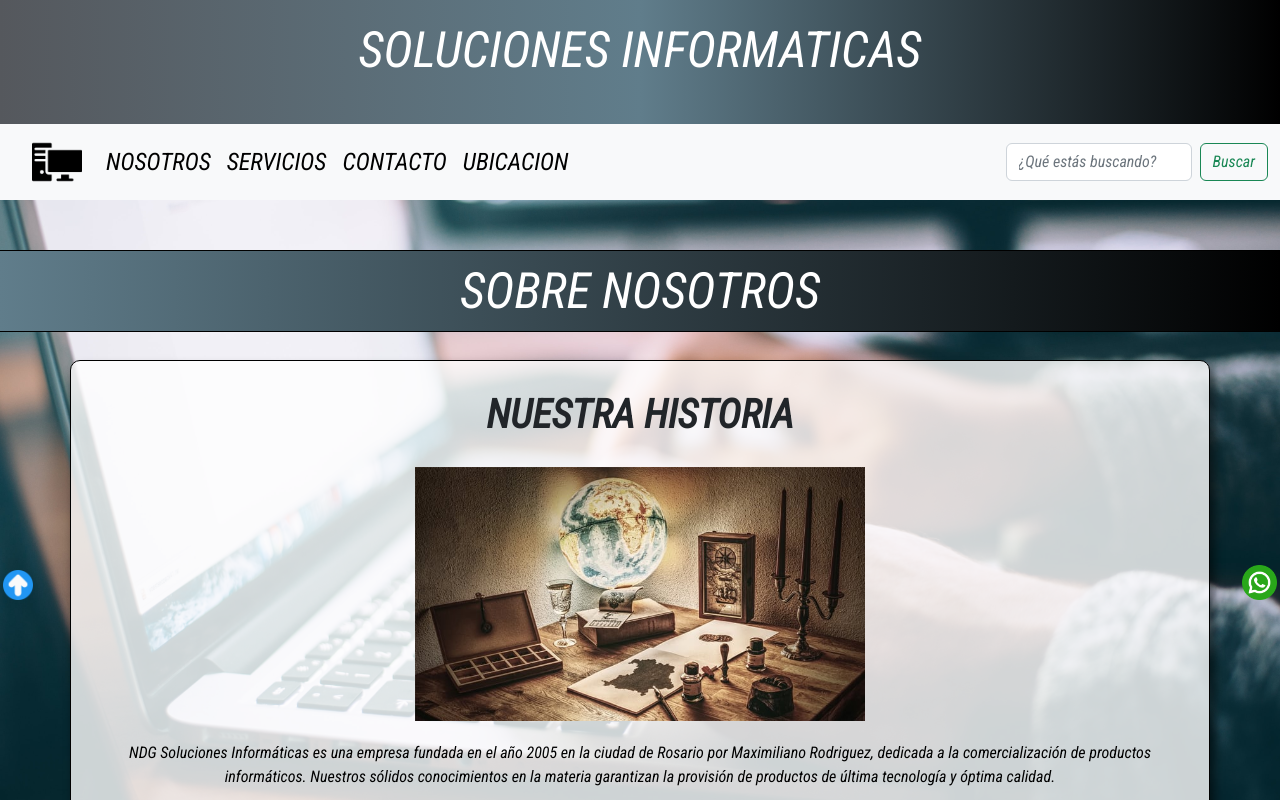
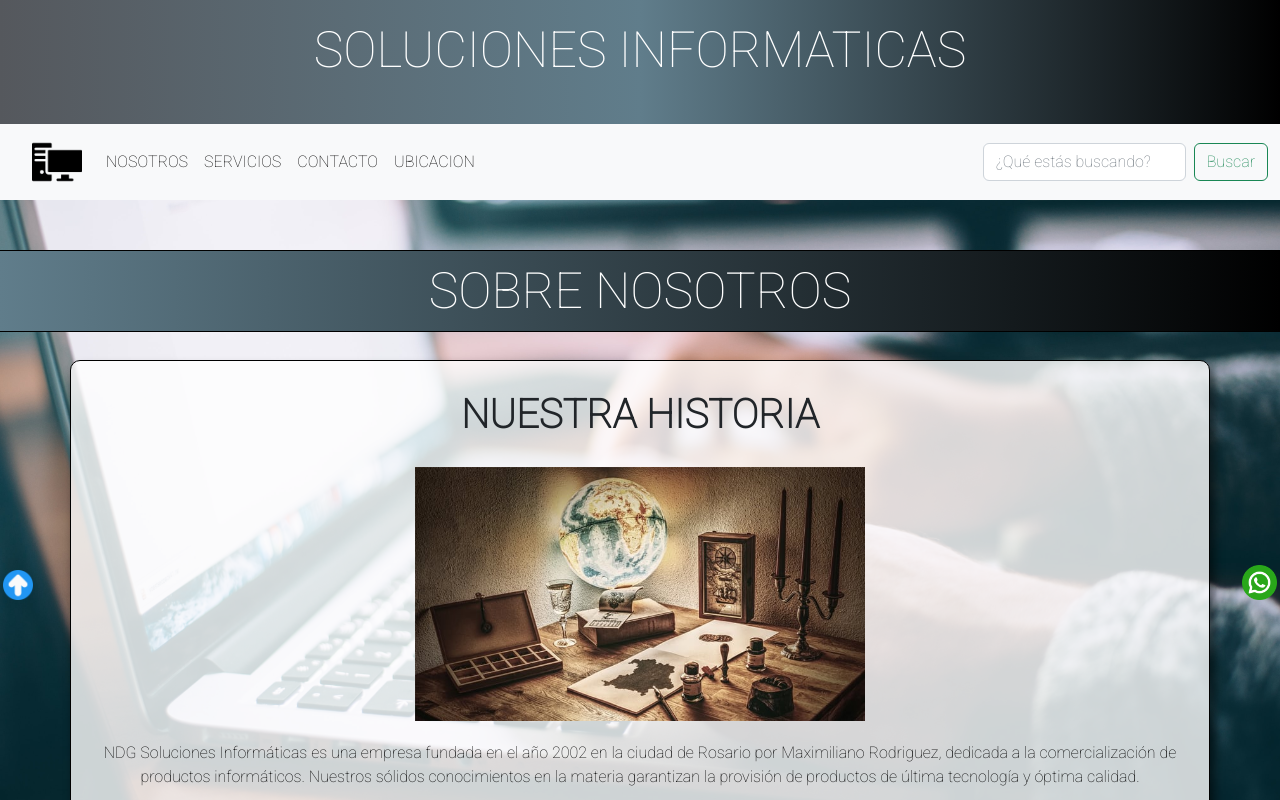
Before and after one commit to NazarenoGalarza/Entrega-proyecto-final, a plain HTML site: page html/nosotros.html in a window 1280 px wide. Shown: the top 800 px of the page. Drawn offline with nearby package versions, Linux system fonts and the light colour scheme.

Commit message:
Retoques y limpieza de codigo

```diff
--- a/_body.scss
+++ b/_body.scss
@@ -1,5 +1,5 @@
 body {
-  font-family: "Roboto Condensed", sans-serif;
+  font-family: "Roboto", sans-serif;
   background-image: url("img/background.jpg");
   background-repeat: no-repeat;
   background-size: cover;
--- a/_header.scss
+++ b/_header.scss
@@ -14,7 +14,7 @@ header {
 
   .nav-link {
     color: black;
-    font-size: $font2;
+    font-size: $font1;
     transition: 0.1s;
     padding-left: 20px;
 
--- a/_section.scss
+++ b/_section.scss
@@ -62,7 +62,7 @@ section {
 
 //TODO NOSOTROS - SERVICIOS
 
-.section {
+section {
   display: flex;
   flex-flow: column;
   margin-bottom: 50px;
@@ -89,10 +89,6 @@ section {
     font-weight: bold;
   }
 
-  .card-text {
-    line-height: 1.5;
-    font-size: 2;
-  }
 }
 
 .img-card {
@@ -117,6 +113,8 @@ section {
     line-height: 1.5;
     font-size: 2;
     font-size: $font1;
+    text-align: center;
+    color: black;
   }
 }
 
--- a/html/nosotros.html
+++ b/html/nosotros.html
@@ -111,7 +111,7 @@
               />
               <p>
                 NDG Soluciones Informáticas es una empresa fundada en el año
-                2005 en la ciudad de Rosario por Maximiliano Rodriguez, dedicada
+                2002 en la ciudad de Rosario por Maximiliano Rodriguez, dedicada
                 a la comercialización de productos informáticos. Nuestros
                 sólidos conocimientos en la materia garantizan la provisión de
                 productos de última tecnología y óptima calidad.
```
Also changed, not shown: estilo.css, 1 other file.
